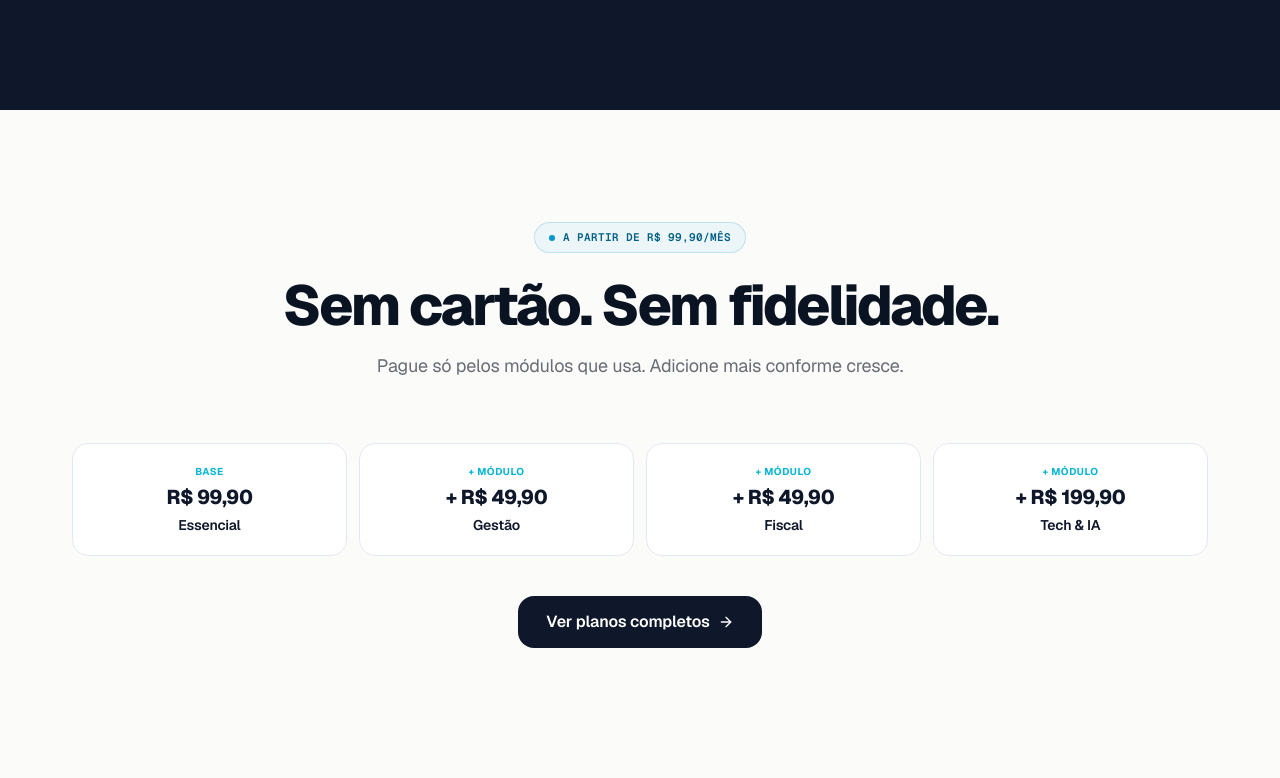
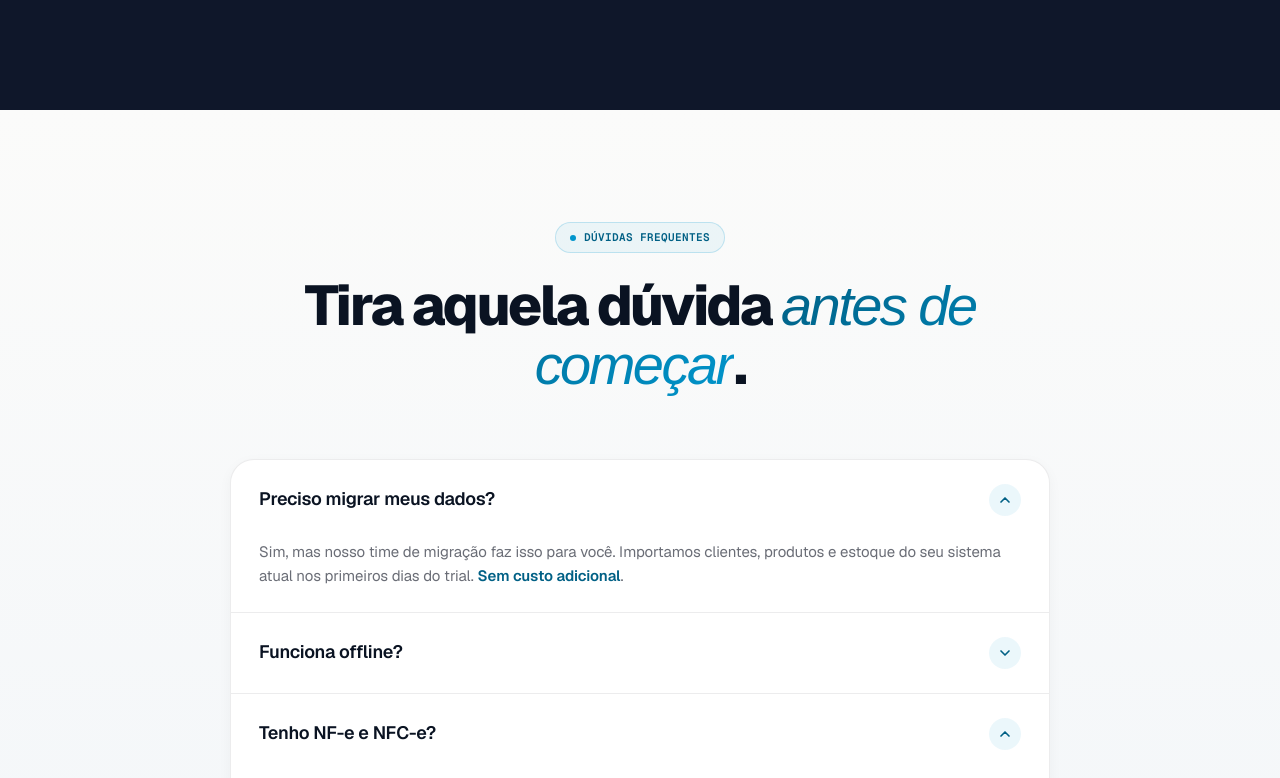
Before and after one commit to popgas/popgas-website, a Next.js app: page / in a window 1280 px wide. Shown: the part 6062-6840 px from the top of the page. Built offline with nearby package versions, Linux system fonts and the light colour scheme; no server answers; a web font is replaced by a local one.

Commit message:
feat(site): remove PricingTeaser redundante (ModulesGrid já mostra preços + total + CTA)

```diff
--- a/src/app/page.tsx
+++ b/src/app/page.tsx
@@ -6,7 +6,6 @@ import { ModulesGrid } from '@/components/home/ModulesGrid';
 import { DemoVideo } from '@/components/home/DemoVideo';
 import { VerticalGas } from '@/components/home/VerticalGas';
 import { Testimonial } from '@/components/home/Testimonial';
-import { PricingTeaser } from '@/components/home/PricingTeaser';
 import { HomeFaqSection } from '@/components/home/HomeFaqSection';
 import { FinalCta } from '@/components/home/FinalCta';
 
@@ -21,7 +20,6 @@ export default function Home() {
       <DemoVideo />
       <VerticalGas />
       <Testimonial />
-      <PricingTeaser />
       <HomeFaqSection />
       <FinalCta />
     </>
--- a/src/components/home/PricingTeaser.tsx
+++ /dev/null
@@ -1,50 +0,0 @@
-// src/components/home/PricingTeaser.tsx
-import Link from 'next/link';
-import { ArrowRight } from 'lucide-react';
-import { Container } from '@/components/shared/Container';
-import { SectionHeader } from '@/components/shared/SectionHeader';
-import { MODULES, formatPrice } from '@/lib/pricing';
-
-export function PricingTeaser() {
-  const modules = ['essencial', 'gestao', 'fiscal', 'techia'] as const;
-
-  return (
-    <section className="py-20 md:py-28">
-      <Container>
-        <SectionHeader
-          eyebrow="A partir de R$ 99,90/mês"
-          title="Sem cartão. Sem fidelidade."
-          subtitle="Pague só pelos módulos que usa. Adicione mais conforme cresce."
-        />
-        <div className="grid grid-cols-2 md:grid-cols-4 gap-3 mb-10">
-          {modules.map(key => {
-            const m = MODULES[key];
-            return (
-              <div
-                key={key}
-                className="p-5 bg-white border border-[#e2e8f0] rounded-xl text-center"
-              >
-                <div className="text-[10px] font-bold uppercase tracking-wider text-[#06b6d4] mb-1">
-                  {m.isBase ? 'BASE' : '+ MÓDULO'}
-                </div>
-                <div className="text-xl font-extrabold tracking-tight text-[#0f172a]">
-                  {m.isBase ? 'R$ ' : '+ R$ '}
-                  {formatPrice(m.monthlyPrice)}
-                </div>
-                <div className="text-sm font-semibold text-[#0f172a] mt-1">{m.name}</div>
-              </div>
-            );
-          })}
-        </div>
-        <div className="text-center">
-          <Link
-            href="/planos"
-            className="inline-flex items-center gap-2 px-7 py-3.5 bg-[#0f172a] hover:bg-[#1a2845] text-white font-semibold rounded-xl transition-colors"
-          >
-            Ver planos completos <ArrowRight className="w-4 h-4" />
-          </Link>
-        </div>
-      </Container>
-    </section>
-  );
-}
```
Also changed, not shown: 1 other file (tests, documents, lock files or other folders).
